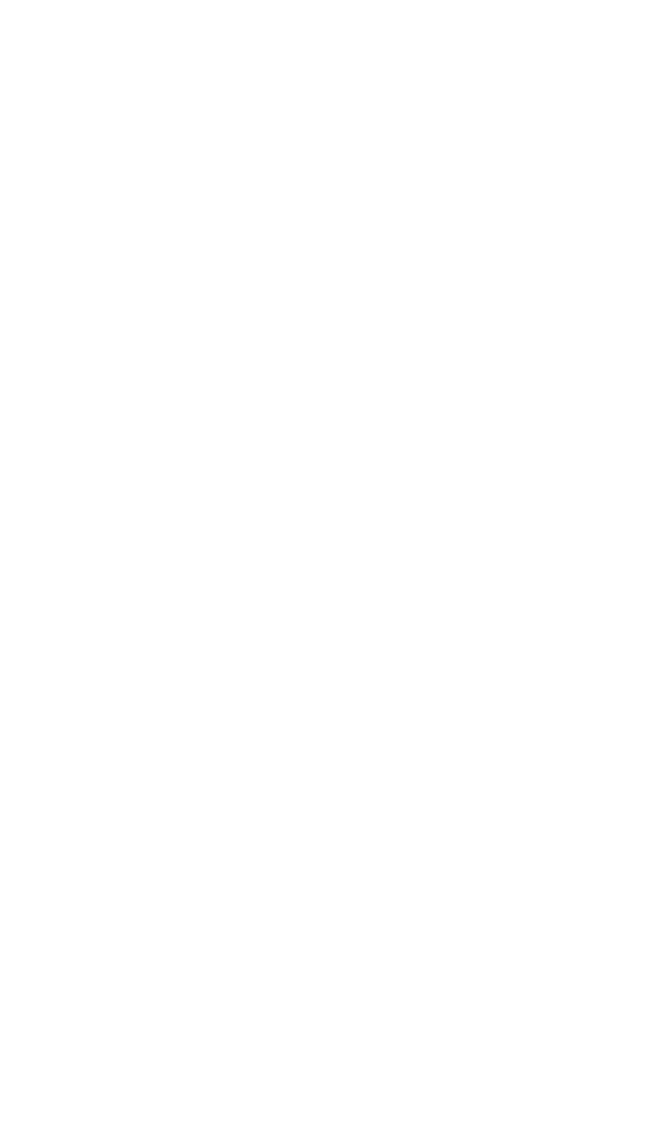
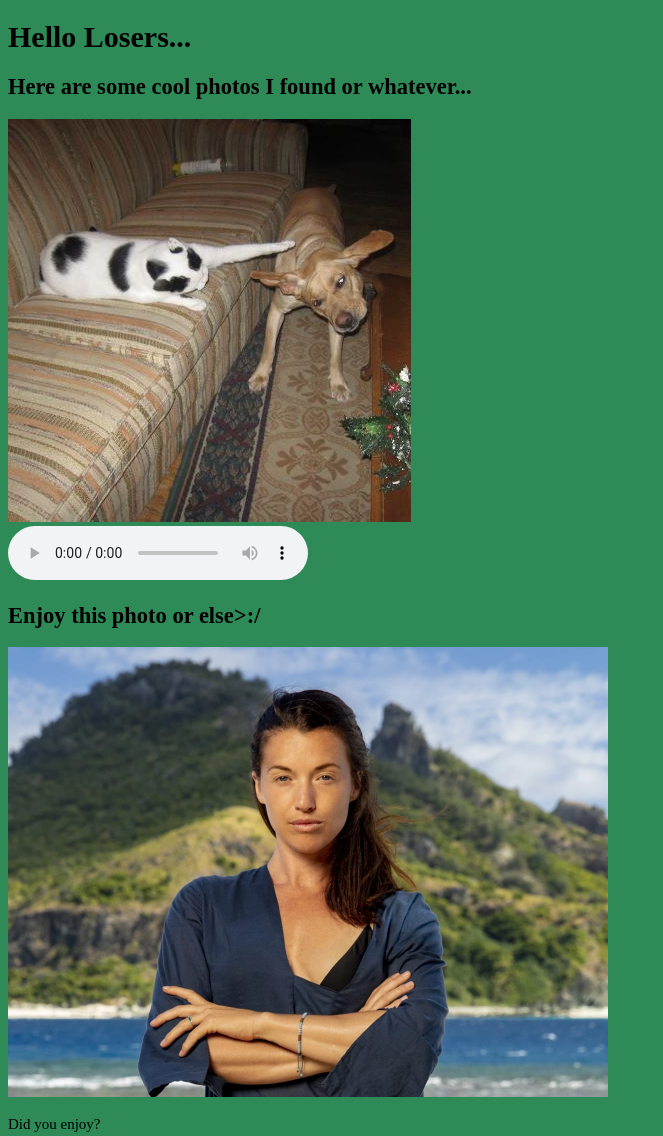
Before and after one commit to allenzhang2025/bai, a plain HTML site: page index.html in a window 1280 px wide. Shown: the whole page, without its empty margins (0-663 px from the left). Before the commit the page ends 800 px from the top, so only its background shows below. Drawn offline with Linux system fonts and the light colour scheme; files whose address does not match are found by name.

Commit message:
starting edits

```diff
--- a/index.html
+++ b/index.html
@@ -2,9 +2,19 @@
 <html lang="en">
   <head>
     <meta charset="utf-8">
-    <title></title>
+    <title>Hello Losers...</title>
     <link rel="stylesheet" href="style.css">
   </head>
   <body>
+    <h1>Hello Losers...</h1>
+    <h2>Here are some cool photos I found or whatever...</h2>
+    <img src="/Users/allen/Documents/GitHub/bai/images/8540012748_090953eb27_o.jpg">
+    <br>
+    <audio controls>b0nk
+      <source src="bonk.mp3" type="audio/mp3">
+    </audio>
+    <h2>Enjoy this photo or else>:/</h2>
+    <img src="/Users/allen/Documents/GitHub/bai/images/survivor-parvati-shallow.jpeg" style="width:600px;height:450px;">
+    <p>Did you enjoy?</p>
   </body>
 </html>
--- a/style.css
+++ b/style.css
@@ -0,0 +1,4 @@
+body {
+    background-color: #2e8b57;
+    font: 15px Garamound, serif;
+}
```
Also changed, not shown: images/8540012748_090953eb27_o.jpg (added), images/survivor-parvati-shallow.jpeg (added), 2 other files.
